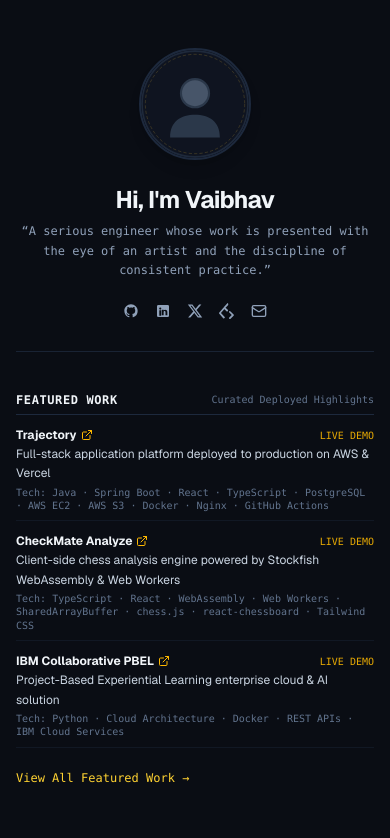
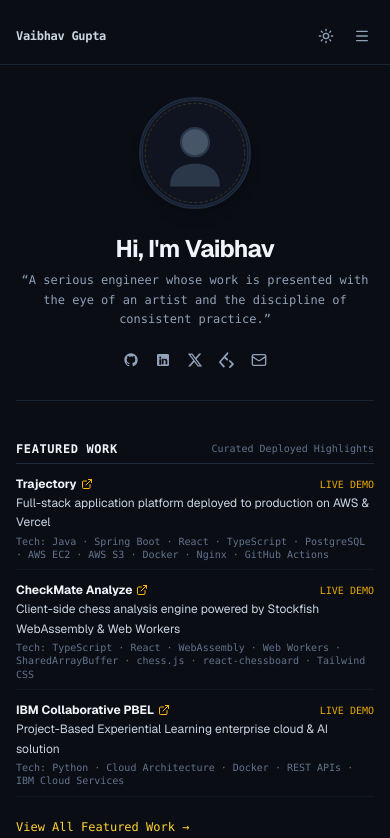
Before and after one commit to vaibhv19/Portfolio-BLog, a Next.js app: page / in a window 390 px wide. Shown: the top 838 px of the page. Built offline with nearby package versions, Linux system fonts and the light colour scheme; a web font is replaced by a local one.

Commit message:
feat(header): implement minimal portfolio header with theme toggle and hamburger navigation drawer

```diff
--- a/src/app/globals.css
+++ b/src/app/globals.css
@@ -9,12 +9,22 @@
   --muted-text: #94a3b8;
 }
 
+html:not(.dark) {
+  --background: #f8fafc;
+  --foreground: #0f172a;
+  --surface: #ffffff;
+  --surface-border: rgba(0, 0, 0, 0.08);
+  --gold-accent: #b45309;
+  --muted-text: #64748b;
+}
+
 body {
   background-color: var(--background);
   color: var(--foreground);
   font-family: var(--font-geist-sans), system-ui, -apple-system, sans-serif;
   overflow-x: hidden;
   line-height: 1.6;
+  transition: background-color 0.15s ease, color 0.15s ease;
 }
 
 .font-serif-editorial {
@@ -42,7 +52,7 @@
 }
 
 ::-webkit-scrollbar-track {
-  background: #0a0d14;
+  background: var(--background);
 }
 
 ::-webkit-scrollbar-thumb {
--- a/src/app/layout.tsx
+++ b/src/app/layout.tsx
@@ -1,7 +1,7 @@
 import type { Metadata } from "next";
 import { Geist, Geist_Mono, Playfair_Display } from "next/font/google";
 import "./globals.css";
-import { Navbar } from "@/components/Navbar";
+import { Header } from "@/components/Header";
 import { Footer } from "@/components/Footer";
 
 const geistSans = Geist({
@@ -36,8 +36,8 @@
       lang="en"
       className={`${geistSans.variable} ${geistMono.variable} ${playfair.variable} h-full antialiased dark`}
     >
-      <body className="min-h-full flex flex-col bg-[#0b0f17] text-slate-100 selection:bg-amber-500/20 selection:text-amber-300">
-        <Navbar />
+      <body className="min-h-full flex flex-col bg-[#0a0d14] text-slate-100 selection:bg-amber-500/20 selection:text-amber-300">
+        <Header />
         <main className="flex-grow">{children}</main>
         <Footer />
       </body>
--- a/src/app/page.tsx
+++ b/src/app/page.tsx
@@ -28,7 +28,7 @@
   const featuredCerts = CERTIFICATIONS.filter((c) => c.featured).slice(0, 3);
 
   return (
-    <div className="max-w-3xl mx-auto px-4 sm:px-6 lg:px-8 pt-12 sm:pt-16 pb-12 space-y-10 text-slate-300">
+    <div className="max-w-3xl mx-auto px-4 sm:px-6 lg:px-8 pt-8 sm:pt-10 pb-12 space-y-10 text-slate-300">
       {/* 1. TWO-COLUMN PERSONAL PROFILE HERO */}
       <section className="border-b border-slate-800/80 pb-8">
         <div className="flex flex-col md:flex-row items-center md:items-start gap-6 sm:gap-8">
--- /dev/null
+++ b/src/components/Header.tsx
@@ -0,0 +1,174 @@
+"use client";
+
+import { useState, useEffect } from "react";
+import Link from "next/link";
+import { usePathname } from "next/navigation";
+import { Sun, Moon, Menu, X, ArrowUpRight } from "lucide-react";
+
+export function Header() {
+  const pathname = usePathname();
+  const [isDark, setIsDark] = useState(true);
+  const [menuOpen, setMenuOpen] = useState(false);
+
+  // Initialize theme from localStorage or document class
+  useEffect(() => {
+    const isDarkMode = document.documentElement.classList.contains("dark");
+    setIsDark(isDarkMode);
+  }, []);
+
+  const toggleTheme = () => {
+    const nextDark = !isDark;
+    setIsDark(nextDark);
+    if (nextDark) {
+      document.documentElement.classList.add("dark");
+      localStorage.setItem("theme", "dark");
+    } else {
+      document.documentElement.classList.remove("dark");
+      localStorage.setItem("theme", "light");
+    }
+  };
+
+  // Close drawer on Escape key
+  useEffect(() => {
+    const handleKeyDown = (e: KeyboardEvent) => {
+      if (e.key === "Escape") {
+        setMenuOpen(false);
+      }
+    };
+    window.addEventListener("keydown", handleKeyDown);
+    return () => window.removeEventListener("keydown", handleKeyDown);
+  }, []);
+
+  const navLinks = [
+    { name: "Home", href: "/" },
+    { name: "Projects Catalog", href: "/projects" },
+    { name: "Skills Taxonomy", href: "/skills" },
+    { name: "Technical Writing", href: "/writing" },
+    { name: "My Experience With...", href: "/my-experience-with" },
+    { name: "About Narrative", href: "/about" },
+    { name: "Experience Record", href: "/experience" },
+    { name: "Education Record", href: "/education" },
+    { name: "Certifications Archive", href: "/certifications" },
+    { name: "Patents & IP", href: "/intellectual-property" },
+  ];
+
+  return (
+    <>
+      <header className="w-full pt-6 pb-4 border-b border-slate-800/80 dark:border-slate-800/80">
+        <div className="max-w-3xl mx-auto px-4 sm:px-6 lg:px-8 flex items-center justify-between">
+          {/* Left Side: Brand Identity */}
+          <Link
+            href="/"
+            className="font-mono text-xs font-semibold tracking-tight text-slate-300 hover:text-amber-300 transition-colors focus:outline-none"
+          >
+            Vaibhav Gupta
+          </Link>
+
+          {/* Right Side: Exact Order -> Theme Toggle, then Hamburger Menu */}
+          <div className="flex items-center gap-3">
+            {/* Theme Toggle Button */}
+            <button
+              onClick={toggleTheme}
+              aria-label="Toggle light/dark theme"
+              title="Toggle theme"
+              className="p-1 text-slate-400 hover:text-amber-300 transition-colors focus:outline-none"
+            >
+              {isDark ? (
+                <Sun className="w-4 h-4" />
+              ) : (
+                <Moon className="w-4 h-4" />
+              )}
+            </button>
+
+            {/* Hamburger Menu Button */}
+            <button
+              onClick={() => setMenuOpen(true)}
+              aria-label="Open navigation menu"
+              title="Menu"
+              className="p-1 text-slate-400 hover:text-amber-300 transition-colors focus:outline-none"
+            >
+              <Menu className="w-4 h-4" />
+            </button>
+          </div>
+        </div>
+      </header>
+
+      {/* Navigation Drawer Sidebar */}
+      {menuOpen && (
+        <div className="fixed inset-0 z-50 flex justify-end">
+          {/* Backdrop */}
+          <div
+            className="fixed inset-0 bg-black/60 backdrop-blur-xs transition-opacity"
+            onClick={() => setMenuOpen(false)}
+          />
+
+          {/* Drawer Panel */}
+          <div className="relative w-72 max-w-full h-full bg-[#0a0d14] dark:bg-[#0a0d14] border-l border-slate-800 p-6 z-50 flex flex-col justify-between overflow-y-auto shadow-2xl">
+            <div className="space-y-6">
+              {/* Drawer Header */}
+              <div className="flex items-center justify-between border-b border-slate-800 pb-3">
+                <span className="font-mono text-xs font-semibold text-slate-300">
+                  Navigation Index
+                </span>
+                <button
+                  onClick={() => setMenuOpen(false)}
+                  aria-label="Close navigation menu"
+                  title="Close"
+                  className="p-1 text-slate-400 hover:text-white transition-colors focus:outline-none"
+                >
+                  <X className="w-4 h-4" />
+                </button>
+              </div>
+
+              {/* Navigation Links */}
+              <nav className="space-y-2">
+                {navLinks.map((link) => {
+                  const isActive = pathname === link.href;
+                  return (
+                    <Link
+                      key={link.href}
+                      href={link.href}
+                      onClick={() => setMenuOpen(false)}
+                      className={`block py-1.5 text-xs font-mono transition-colors ${
+                        isActive
+                          ? "text-amber-300 font-bold"
+                          : "text-slate-300 hover:text-white"
+                      }`}
+                    >
+                      {link.name}
+                    </Link>
+                  );
+                })}
+              </nav>
+            </div>
+
+            {/* Drawer Footer */}
+            <div className="pt-6 border-t border-slate-800 text-[11px] font-mono text-slate-500 space-y-1">
+              <div>Vaibhav Gupta — Software Engineer</div>
+              <div className="flex items-center gap-3 pt-2 text-slate-400">
+                <a
+                  href="https://github.com/vaibhv19"
+                  target="_blank"
+                  rel="noopener noreferrer"
+                  className="hover:text-amber-300 inline-flex items-center gap-0.5"
+                >
+                  <span>GitHub</span>
+                  <ArrowUpRight className="w-3 h-3 text-slate-600" />
+                </a>
+                <a
+                  href="https://www.linkedin.com/in/vaibhv19"
+                  target="_blank"
+                  rel="noopener noreferrer"
+                  className="hover:text-amber-300 inline-flex items-center gap-0.5"
+                >
+                  <span>LinkedIn</span>
+                  <ArrowUpRight className="w-3 h-3 text-slate-600" />
+                </a>
+              </div>
+            </div>
+          </div>
+        </div>
+      )}
+    </>
+  );
+}
```
